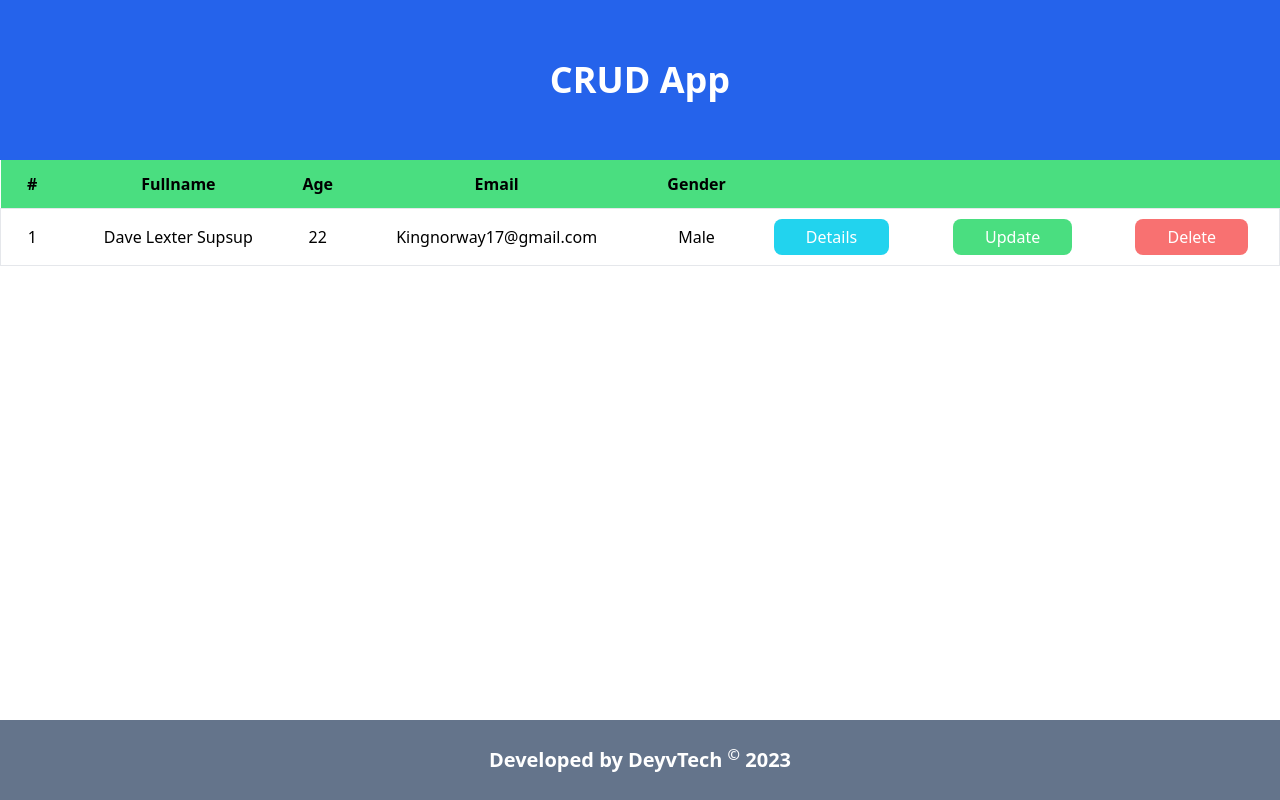
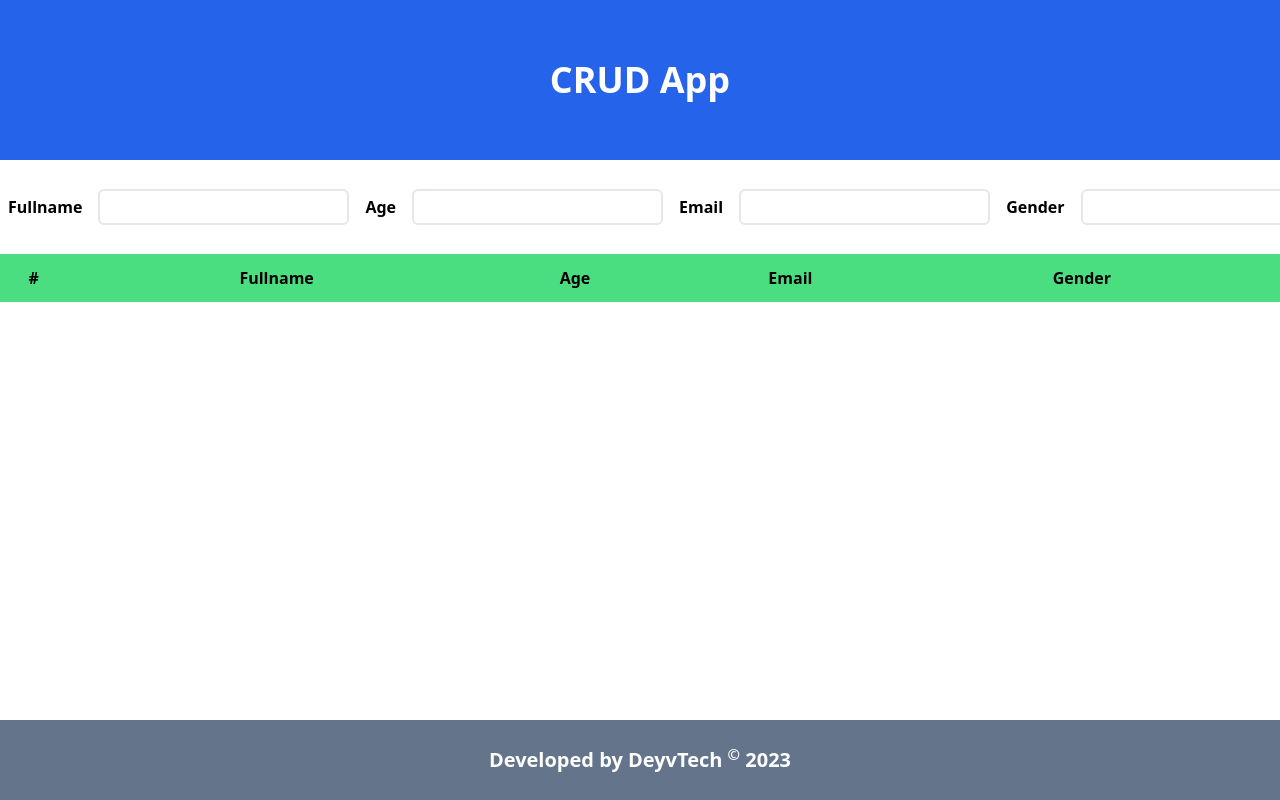
Before and after one commit to deyvtech/Crud-app, a Next.js app: page / in a window 1280 px wide. Built offline with nearby package versions, Linux system fonts and the light colour scheme.

Commit message:
Add Info component

```diff
--- a/components/MainSection.tsx
+++ b/components/MainSection.tsx
@@ -1,23 +1,90 @@
-import { useState } from "react"
+import { useState, useEffect } from "react"
 import Modal from '@/components/Modal'
+import { v4 as uuidv4 } from 'uuid'
+
 
 export default function MainSection() {
 
     const [closeModal, setCloseModal] = useState(false)
-
-    const openBtn = () => {
-
-        setCloseModal(true)
+    const [storeInfo, setStoreInfo] = useState([] as any)
+    const [valueOnInput, setValueOnInpput] = useState({
+        //store here the data from input
+        id: 0,
+        name: '',
+        age: '',
+        email: '',
+        gender: ''
+    })
+    const handleFnameChange = (e: React.ChangeEvent<HTMLInputElement>) => {
+        //use destructuring and get the data
+        const { name, value } = e.target
+        setValueOnInpput((prev) => {
+            return (
+                //use ..prev for acessing the old data and combined [name]: to access the key name pass the destructured variables to make it dynamic
+                {...prev, [name]: value }
+            )
+        })
     }
 
-    const closeBtn = () => {
-        setCloseModal(false)
+    const combinedData = () => {
+        //then pass the data here
+        const infoObject = {
+            id: storeInfo.length === 0 ? storeInfo.length + 1 : storeInfo.length + 1,
+            name: valueOnInput.name,
+            age: valueOnInput.age,
+            email: valueOnInput.email,
+            gender: valueOnInput.gender
+        }
+        setStoreInfo([...storeInfo, infoObject])
     }
 
+
+    console.log(storeInfo)
     return (
         <div>
-            <Modal hidden={closeModal} close={closeBtn} />
-            <table className="table-auto w-full ">
+            <div id="form" className="mx-auto flex py-4 ">
+                <div className="p-2 flex items-center gap-4">
+                    <label className="text-md font-semibold">Fullname</label>
+                    <input
+                        type="text"
+                        className="py-1 px-2 border-2 rounded-md"
+                        name="name"
+                        onChange={handleFnameChange}
+                    />
+                </div>
+                <div className="p-2 flex items-center gap-4">
+                    <label className="text-md font-semibold">Age</label>
+                    <input
+                        type="text"
+                        className="py-1 px-2 border-2 rounded-md"
+                        name="age"
+                        onChange={handleFnameChange}
+                    />
+                </div>
+
+                <div className="p-2 flex items-center gap-4">
+                    <label className="text-md font-semibold">Email</label>
+                    <input
+                        type="email"
+                        className="py-1 px-2 border-2 rounded-md"
+                        name="email"
+                        onChange={handleFnameChange}
+                    />
+                </div>
+                <div className="p-2 flex items-center gap-4">
+                    <label className="text-md font-semibold">Gender</label>
+                    <input
+                        type="text"
+                        className="py-1 px-2 border-2 rounded-md"
+                        name="gender"
+                        onChange={handleFnameChange}
+                    />
+                </div>
+                <button className="w-36 btn-add" onClick={combinedData}>Add</button>
+            </div>
+
+            <Modal hidden={closeModal} close={() => setCloseModal(false)} />
+            <table className="table-auto w-full">
                 <thead>
                     <tr className="text-center bg-green-400 h-12">
                         <th>#</th>
@@ -30,19 +97,27 @@ export default function MainSection() {
                         <th></th>
                     </tr>
                 </thead>
-                <tbody className="mt-2">
-                    <tr className="text-center border">
-                        <td className=" p-4">1</td>
-                        <td>Dave Lexter Supsup</td>
-                        <td>22</td>
-                        <td>Kingnorway17@gmail.com</td>
-                        <td>Male</td>
-                        <td><button className="btn-details">Details</button></td>
-                        <td><button className="btn-update"  onClick={openBtn}>Update</button></td>
-                        <td ><button className="btn-delete">Delete</button></td>
-                    </tr>
-                </tbody>
+
+                {storeInfo.map((info: any) => {
+                    return (
+                        <>
+                            <tbody className="mt-2" key={uuidv4()}>
+                                <tr className="text-center border">
+                                    <td className=" p-4">{info.id  }</td>
+                                    <td>{info.name}</td>
+                                    <td>{info.age}</td>
+                                    <td>{info.email}</td>
+                                    <td>{info.gender}</td>
+                                    <td><button className="btn-details">Details</button></td>
+                                    <td><button className="btn-update" onClick={() => setCloseModal(true)}>Update</button></td>
+                                    <td ><button className="btn-delete">Delete</button></td>
+                                </tr>
+                            </tbody>
+                        </>)
+                })}
+
             </table>
+
         </div >
     )
 }
--- a/package.json
+++ b/package.json
@@ -21,9 +21,11 @@
     "react": "18.2.0",
     "react-dom": "18.2.0",
     "styled-components": "^5.3.6",
-    "typescript": "4.9.5"
+    "typescript": "4.9.5",
+    "uuid": "^9.0.0"
   },
   "devDependencies": {
+    "@types/uuid": "^9.0.0",
     "autoprefixer": "^10.4.13",
     "postcss": "^8.4.21",
     "tailwindcss": "^3.2.7"
--- a/pages/index.tsx
+++ b/pages/index.tsx
@@ -15,7 +15,7 @@ export default function Home() {
       </Head>
 
       <Header />
-      <main className='h-[70vh]'>
+      <main className='h-[70vh]  overflow-y-scroll'>
 
         <MainSection />
 
--- a/styles/globals.css
+++ b/styles/globals.css
@@ -18,4 +18,7 @@
   .btn-details {
     @apply bg-cyan-400 py-[6px] px-8 rounded-lg text-white hover:bg-cyan-200 hover:text-black transition-all duration-150 ease-in-out cursor-pointer
   }
+  .btn-add {
+    @apply py-2 px-8 border m-2 rounded-md bg-gray-600/30 text-gray-600 text-lg  font-semibold block hover:bg-gray-300 transition-all duration-150 ease-in-out cursor-pointer
+  }
 }
```
Also changed, not shown: 1 other file (tests, documents, lock files or other folders).
